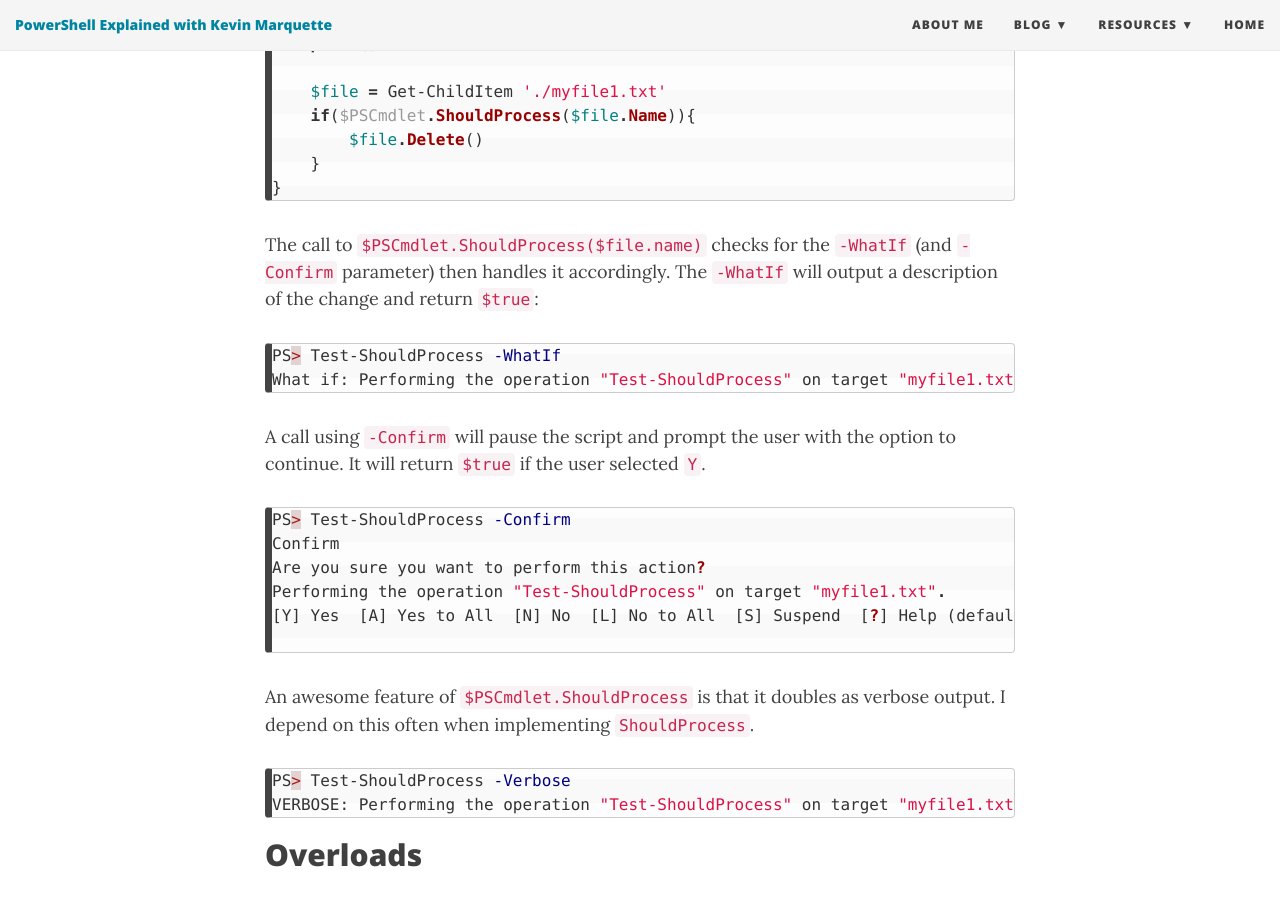
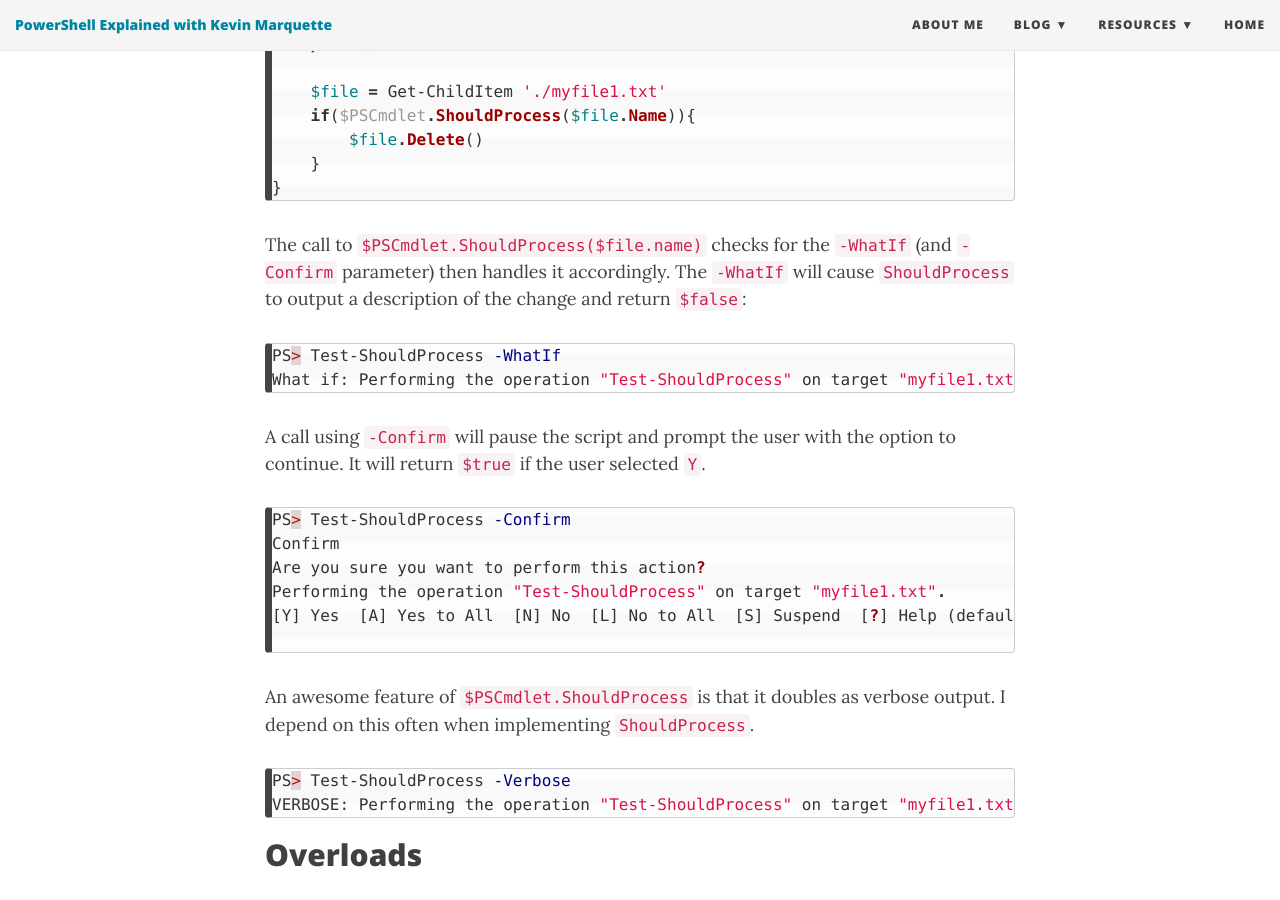
Before and after one commit to KevinMarquette/kevinmarquette.github.io, a Jekyll site: the page built from _posts/2020-03-15-Powershell-shouldprocess-whatif-confirm-shouldcontinue-everything.md, in a window 1280 px wide and 900 px high, scrolled down 4758 px. Built offline with Jekyll 4.4.1, drawn with Linux system fonts in a browser that asks for light colours; nearby versions of some CDN libraries.

Commit message:
fix incorrect statement.

````diff
--- a/_posts/2020-03-15-Powershell-shouldprocess-whatif-confirm-shouldcontinue-everything.md
+++ b/_posts/2020-03-15-Powershell-shouldprocess-whatif-confirm-shouldcontinue-everything.md
@@ -147,7 +147,7 @@ function Test-ShouldProcess {
 }
 ```
 
-The call to `$PSCmdlet.ShouldProcess($file.name)` checks for the `-WhatIf` (and `-Confirm` parameter) then handles it accordingly. The `-WhatIf` will output a description of the change and return `$true`:
+The call to `$PSCmdlet.ShouldProcess($file.name)` checks for the `-WhatIf` (and `-Confirm` parameter) then handles it accordingly. The `-WhatIf` will cause `ShouldProcess` to output a description of the change and return `$false`:
 
 ``` powershell
 PS> Test-ShouldProcess -WhatIf
````
